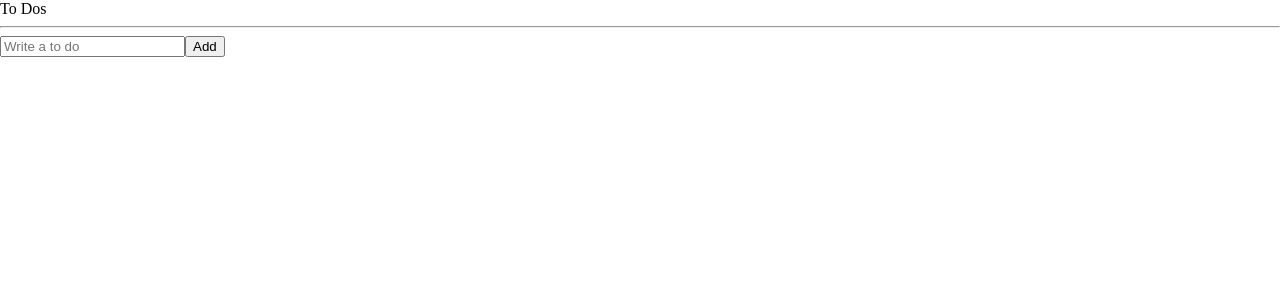
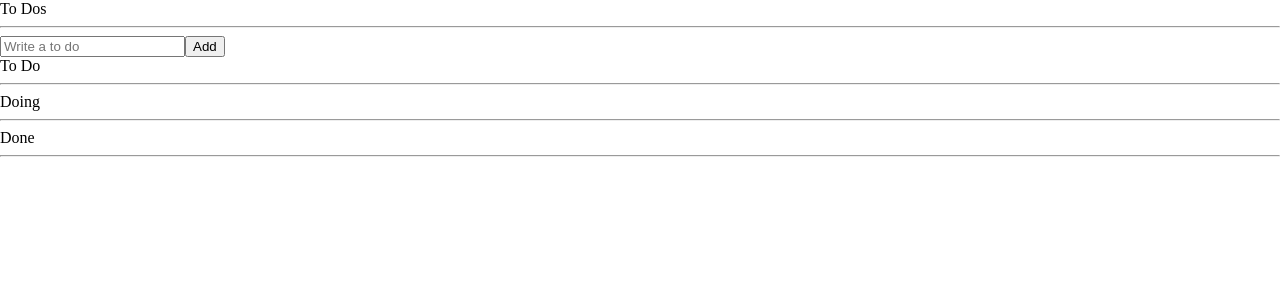
Before and after one commit to Odyssey409/react-masterclass_todo_app, a React (Create React App) app: page / in a window 1280 px wide. Shown: the top 300 px of the page. Built offline with nearby package versions, Linux system fonts and the light colour scheme.

Commit message:
section#6.16 Selectors part One
selector를 사용하여 atom으로부터 받아온 toDoState에서 카테고리를 선택하여 배열로 반환하고 그 배열들을 사용하여 카테고리를 구분할 수 있는 기초를 만듦.

```diff
--- a/src/components/ToDoList.tsx
+++ b/src/components/ToDoList.tsx
@@ -1,22 +1,42 @@
 import { useRecoilValue } from "recoil";
 import CreateToDo from "./CreateToDo";
-import { toDoState } from "./atoms";
+import { toDoSelector } from "./atoms";
 import ToDo from "./ToDo";
 
 function ToDoList() {
-  const toDos = useRecoilValue(toDoState);
-
+  const [toDo, doing, done] = useRecoilValue(toDoSelector);
   return (
     <div>
       <h1>To Dos</h1>
       <hr />
       <CreateToDo />
+      <h2>To Do</h2>
       <ul>
-        {toDos.map((toDo) => (
+        {toDo.map((toDo) => (
           // <ToDo text={toDo.text} category={toDo.category} id={toDo.id} />
-          <ToDo key={toDo.id} {...toDo} /> // 이 방식은 위와 같은 내용으로 작동함 ...은 안에 요쇼를 벗기는 역할을 하기 때문
+          <ToDo key={toDo.id} {...toDo} />
+          // 이 방식은 위와 같은 내용으로 작동함 ...은 안에 요쇼를 벗기는 역할을 하기 때문
         ))}
       </ul>
+      <hr />
+      <h2>Doing</h2>
+      <ul>
+        {doing.map((toDo) => (
+          // <ToDo text={toDo.text} category={toDo.category} id={toDo.id} />
+          <ToDo key={toDo.id} {...toDo} />
+          // 이 방식은 위와 같은 내용으로 작동함 ...은 안에 요쇼를 벗기는 역할을 하기 때문
+        ))}
+      </ul>
+      <hr />
+      <h2>Done</h2>
+      <ul>
+        {done.map((toDo) => (
+          // <ToDo text={toDo.text} category={toDo.category} id={toDo.id} />
+          <ToDo key={toDo.id} {...toDo} />
+          // 이 방식은 위와 같은 내용으로 작동함 ...은 안에 요쇼를 벗기는 역할을 하기 때문
+        ))}
+      </ul>
+      <hr />
     </div>
   );
 }
--- a/src/components/atoms.tsx
+++ b/src/components/atoms.tsx
@@ -1,4 +1,4 @@
-import { atom } from "recoil";
+import { atom, selector } from "recoil";
 
 export interface IToDo {
   text: string;
@@ -10,3 +10,15 @@
   key: "toDo",
   default: [],
 });
+
+export const toDoSelector = selector({
+  key: "toDoSelector",
+  get: ({ get }) => {
+    const toDos = get(toDoState);
+    return [
+      toDos.filter((toDo) => toDo.category === "TO_DO"),
+      toDos.filter((toDo) => toDo.category === "DOING"),
+      toDos.filter((toDo) => toDo.category === "DONE"),
+    ];
+  },
+});
```
